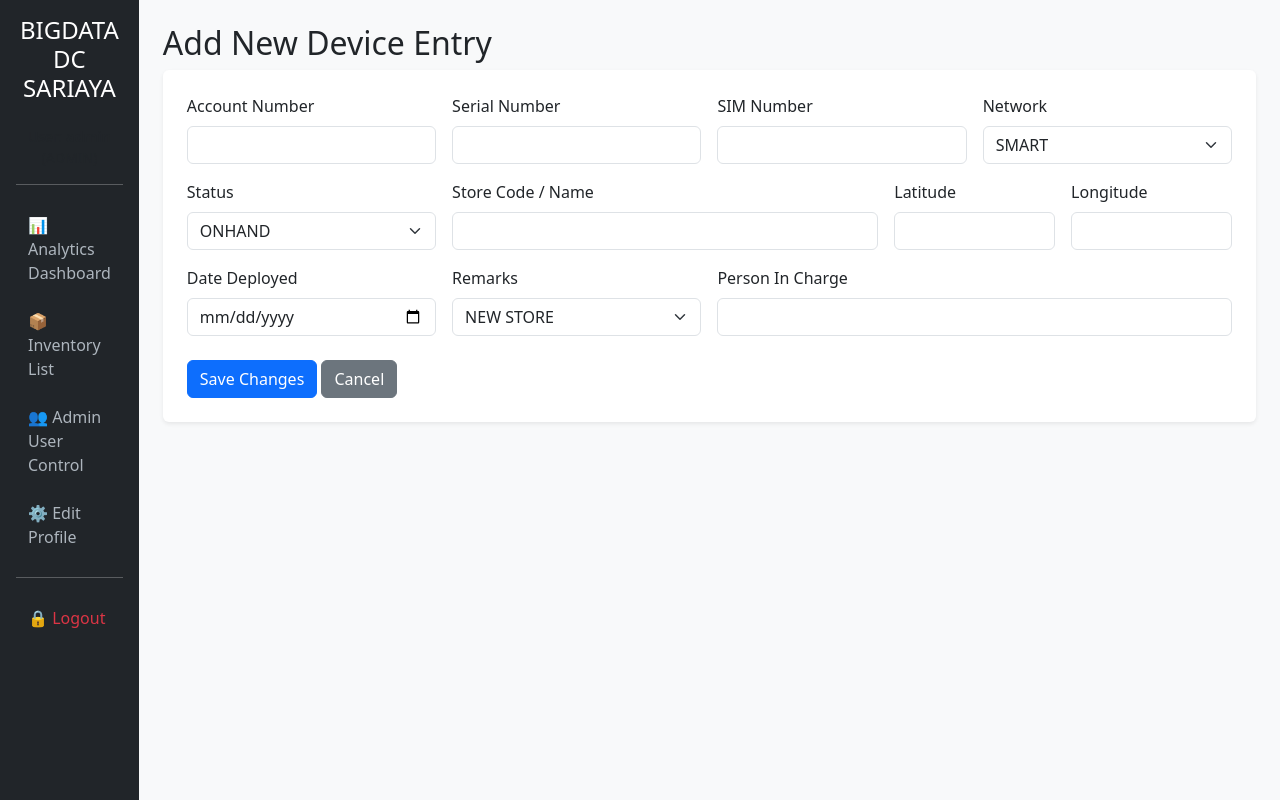
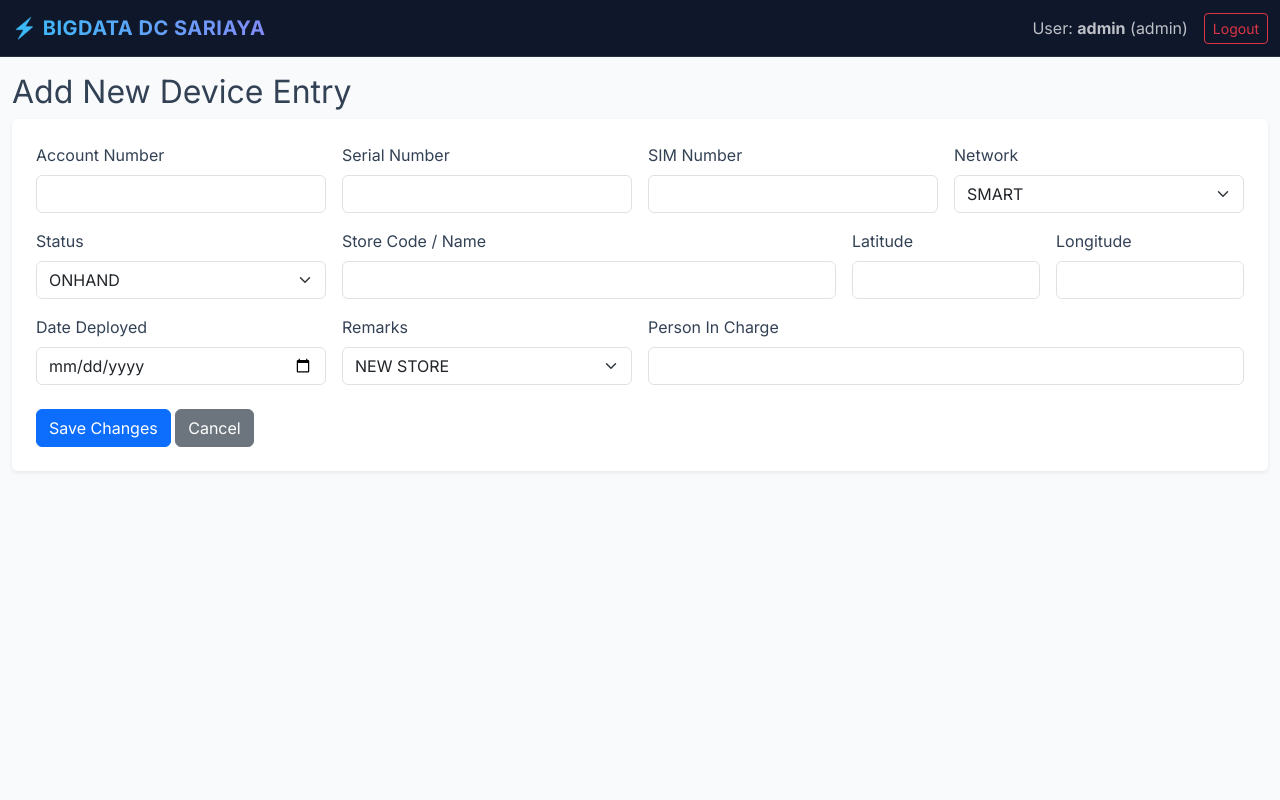
Before and after one commit to xhinrose/bigdata-dc-sariaya-inventory, a Flask app: page /device/add in a window 1280 px wide. Run offline with Flask 3, Linux system fonts and the light colour scheme; a user stored in the database is signed in.

Commit message:
Refactor base.html with modern design updates

```diff
--- a/templates/base.html
+++ b/templates/base.html
@@ -2,41 +2,97 @@
 <html lang="en">
 <head>
     <meta charset="UTF-8">
-    <title>BIGDATA DC SARIAYA INVENTORY</title>
+    <!-- Essential for Mobile Viewports -->
+    <meta name="viewport" content="width=device-width, initial-scale=1.0, maximum-scale=1.0, user-scalable=no">
+    <title>BIGDATA DC SARIAYA</title>
+
+    <!-- Bootstrap 5 CSS -->
     <link href="https://cdn.jsdelivr.net/npm/bootstrap@5.3.0/dist/css/bootstrap.min.css" rel="stylesheet">
-    <link rel="stylesheet" href="https://unpkg.com/leaflet@1.9.4/dist/leaflet.css" />
-    <script src="https://cdn.jsdelivr.net/npm/chart.js"></script>
+    <!-- Modern Font -->
+    <link href="https://fonts.googleapis.com/css2?family=Inter:wght@300;400;600;700&display=swap" rel="stylesheet">
+
     <style>
-        body { background-color: #f8f9fa; }
-        .sidebar { height: 100vh; background-color: #212529; color: white; }
-        .sidebar a { color: #adb5bd; text-decoration: none; display: block; padding: 12px; }
-        .sidebar a:hover, .sidebar a.active { color: white; background-color: #343a40; }
-        #map { height: 450px; width: 100%; border-radius: 8px; }
+        :root {
+            --bg-gradient: linear-gradient(135deg, #0f172a 0%, #1e293b 100%);
+            --glass-card: rgba(255, 255, 255, 0.95);
+            --accent-cyan: #06b6d4;
+            --accent-blue: #3b82f6;
+        }
+
+        body {
+            font-family: 'Inter', sans-serif;
+            background: #f8fafc;
+            color: #334155;
+            min-height: 100vh;
+        }
+
+        /* Modern Futuristic Header Navbar */
+        .navbar-futuristic {
+            background: #0f172a;
+            border-bottom: 1px solid rgba(255, 255, 255, 0.1);
+            backdrop-filter: blur(10px);
+        }
+
+        .navbar-brand {
+            font-weight: 700;
+            letter-spacing: 0.5px;
+            background: linear-gradient(90deg, #38bdf8, #818cf8);
+            -webkit-background-clip: text;
+            -webkit-text-fill-color: transparent;
+        }
+
+        /* Futuristic Glass Cards */
+        .glass-card {
+            background: #ffffff;
+            border-radius: 12px;
+            border: 1px solid #e2e8f0;
+            box-shadow: 0 4px 20px -2px rgba(0, 0, 0, 0.05);
+            transition: transform 0.2s ease, box-shadow 0.2s ease;
+        }
+
+        /* Responsive Container Sizing */
+        @media (max-width: 768px) {
+            .container-fluid {
+                padding-left: 10px;
+                padding-right: 10px;
+            }
+        }
     </style>
 </head>
 <body>
-<div class="d-flex">
-    {% if current_user.is_authenticated %}
-    <div class="sidebar p-3 style="width: 260px;">
-        <h4 class="text-white text-center mb-4">BIGDATA DC SARIAYA</h4>
-        <p class="text-muted text-center small">User: <strong>{{ current_user.username }}</strong> ({{ current_user.role|upper }})</p>
-        <hr>
-        <a href="{{ url_for('dashboard') }}">📊 Analytics Dashboard</a>
-        <a href="{{ url_for('inventory') }}">📦 Inventory List</a>
-        {% if current_user.role == 'admin' %}
-        <a href="{{ url_for('manage_users') }}">👥 Admin User Control</a>
-        {% endif %}
-        <a href="{{ url_for('profile') }}">⚙️ Edit Profile</a> <!-- ADD THIS LINE -->
-        <hr>
-        <a href="{{ url_for('logout') }}" class="text-danger">🔒 Logout</a>
-    </div>
-    {% endif %}
 
-    <div class="flex-grow-1 p-4">
+    <!-- Header Navigation Bar -->
+    <nav class="navbar navbar-expand-lg navbar-dark navbar-futuristic py-2 sticky-top">
+        <div class="container-fluid">
+            <a class="navbar-brand d-flex align-items-center gap-2" href="{{ url_for('inventory') }}">
+                <span>⚡ BIGDATA DC SARIAYA</span>
+            </a>
+
+            <button class="navbar-toggler border-0" type="button" data-bs-toggle="collapse" data-bs-target="#navMenu">
+                <span class="navbar-toggler-icon"></span>
+            </button>
+
+            <div class="collapse navbar-collapse" id="navMenu">
+                <ul class="navbar-nav ms-auto align-items-lg-center gap-2 mt-2 mt-lg-0">
+                    {% if current_user.is_authenticated %}
+                    <li class="nav-item">
+                        <span class="nav-link text-light opacity-75 small">User: <strong>{{ current_user.username }}</strong> ({{ current_user.role }})</span>
+                    </li>
+                    <li class="nav-item">
+                        <a href="{{ url_for('logout') }}" class="btn btn-sm btn-outline-danger w-100">Logout</a>
+                    </li>
+                    {% endif %}
+                </ul>
+            </div>
+        </div>
+    </nav>
+
+    <!-- Main Container -->
+    <div class="container-fluid py-3">
         {% with messages = get_flashed_messages(with_categories=true) %}
           {% if messages %}
             {% for category, message in messages %}
-              <div class="alert alert-{{ category }} alert-dismissible fade show" role="alert">
+              <div class="alert alert-{{ category }} alert-dismissible fade show shadow-sm" role="alert">
                 {{ message }}
                 <button type="button" class="btn-close" data-bs-dismiss="alert"></button>
               </div>
@@ -46,9 +102,9 @@
 
         {% block content %}{% endblock %}
     </div>
-</div>
-<script src="https://cdn.jsdelivr.net/npm/bootstrap@5.3.0/dist/js/bootstrap.bundle.min.js"></script>
-<script src="https://unpkg.com/leaflet@1.9.4/dist/leaflet.js"></script>
-{% block scripts %}{% endblock %}
+
+    <!-- Bootstrap 5 JS -->
+    <script src="https://cdn.jsdelivr.net/npm/bootstrap@5.3.0/dist/js/bootstrap.bundle.min.js"></script>
+    {% block scripts %}{% endblock %}
 </body>
 </html>
```
